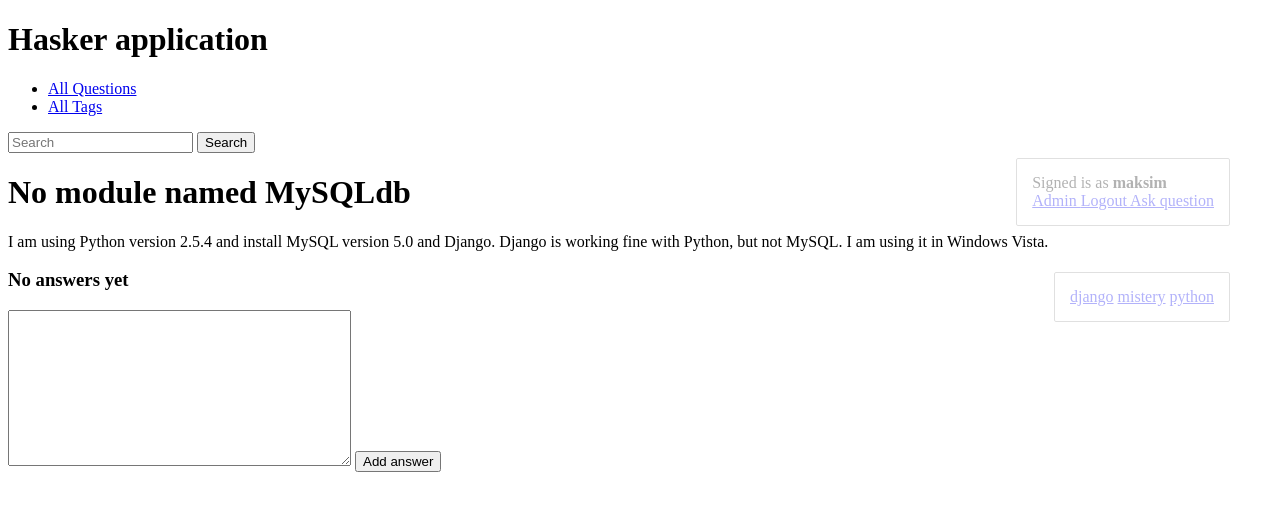
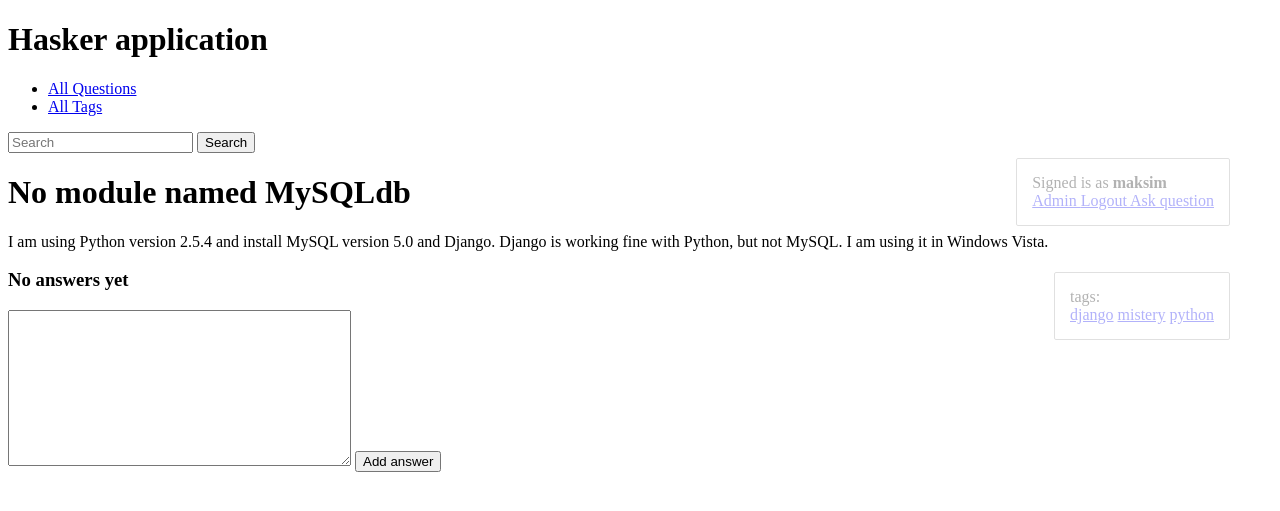
Before and after one commit to raptor72/hasker, a Django app: a page that uses hasker/templates/hasker/question_detail.html in a window 1280 px wide. Shown: the top 511 px of the page. Run offline with Django 3.2, Linux system fonts and the light colour scheme; a user stored in the database is signed in; data comes from the database, SQL or seed files in the repository; both versions use the stored data as it was after the commit.

Commit message:
Add tags preview and refactor question_detail view

```diff
--- a/hasker/templates/hasker/question_detail.html
+++ b/hasker/templates/hasker/question_detail.html
@@ -14,6 +14,7 @@
     </p>
 
     <div class="admin-panel">
+        <div> tags: </div>
        {% for tag in question.tags.all %}
         <a href="{{ tag.get_absolute_url }}">{{ tag.title }}</a>
        {% endfor %}
--- a/hasker/views.py
+++ b/hasker/views.py
@@ -55,16 +55,15 @@ class QuestionDetail(LoginRequiredMixin, ObjectDetailMixin, View):
 
 def question_detail(request, slug):
     user = request.user
+    question = get_object_or_404(Question, slug=slug)
     if request.method == 'POST' and user.is_authenticated:
         form = AnswerForm(request.POST)
         if form.is_valid():
             text = form.cleaned_data['text']
-            question = get_object_or_404(Question, slug=slug)
             Answer.objects.create(question=question, content=text, user=user)
             return HttpResponseRedirect(question.get_absolute_url())
     else:
         form = AnswerForm()
-        question = Question.objects.get(slug=slug)
         user_can_vote = question.user_can_vote(request.user)
         return render(request, 'hasker/question_detail.html', context={'form': form, 'question': question, 'user_can_vote': user_can_vote})
 
```
Also changed, not shown: db.sqlite3.
